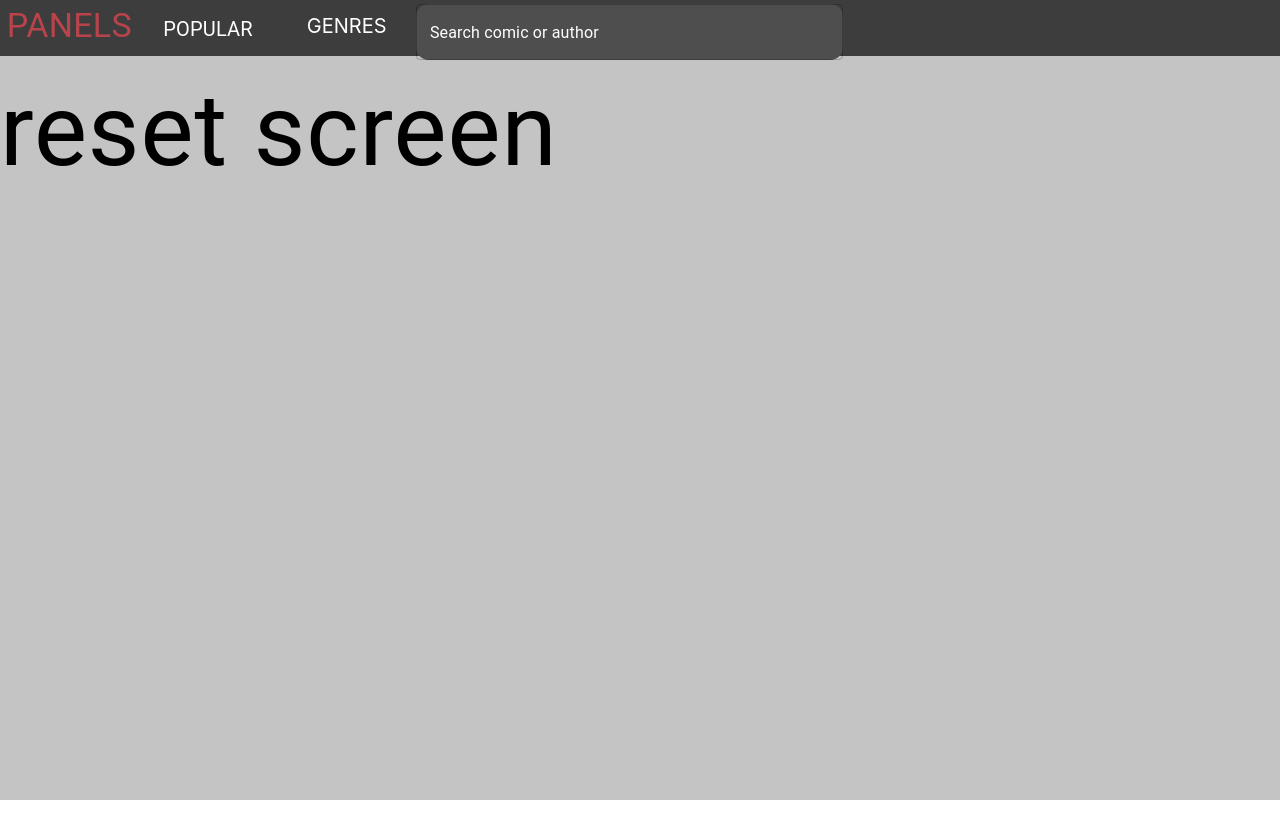
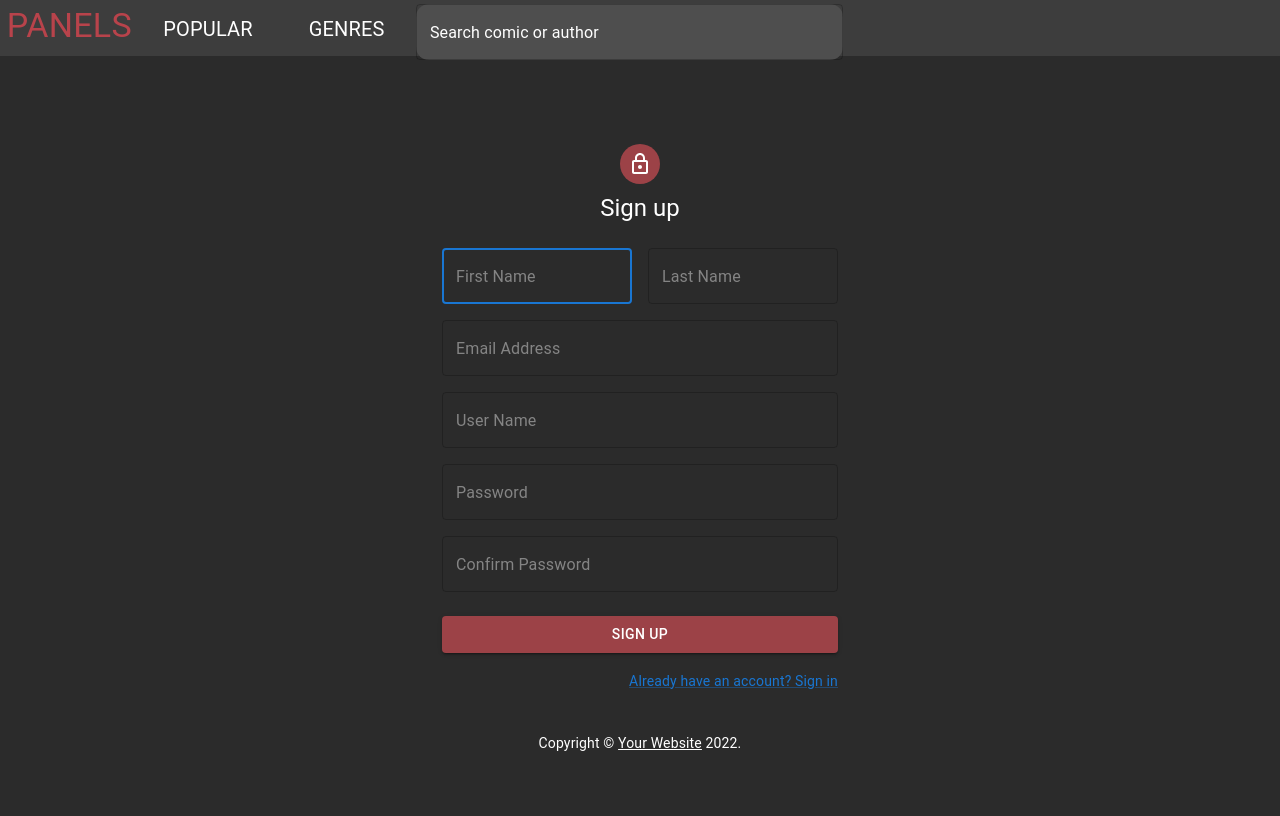
Before and after one commit to CobyYee/Panels, a React (Create React App) app in the folder client/: page /register in a window 1280 px wide. Built offline with nearby package versions, Linux system fonts and the light colour scheme.

Commit message:
Register screen with no functionality

```diff
--- a/client/src/components/RegisterScreen.js
+++ b/client/src/components/RegisterScreen.js
@@ -1,10 +1,146 @@
-import { Typography, Box } from '@mui/material';
+import * as React from 'react';
+import Avatar from '@mui/material/Avatar';
+import Button from '@mui/material/Button';
+import CssBaseline from '@mui/material/CssBaseline';
+import TextField from '@mui/material/TextField';
+import Link from '@mui/material/Link';
+import Grid from '@mui/material/Grid';
+import Box from '@mui/material/Box';
+import LockOutlinedIcon from '@mui/icons-material/LockOutlined';
+import Typography from '@mui/material/Typography';
+import Container from '@mui/material/Container';
 
-export default function ResetScreen() {
-    console.log("hi")
-    return (
-        <div id = 'home-wrapper'>
-            <Typography sx = {{left: '10%', fontSize: '100px'}}> reset screen </Typography>
-        </div>
-    )
+function Copyright(props) {
+  return (
+    <Typography variant="body2" color="white" align="center" {...props}>
+      {'Copyright © '}
+      <Link color="inherit" href="https://mui.com/">
+        Your Website
+      </Link>{' '}
+      {new Date().getFullYear()}
+      {'.'}
+    </Typography>
+  );
 }
+
+export default function RegisterScreen() {
+  const handleSubmit = (event) => {
+    event.preventDefault();
+    const data = new FormData(event.currentTarget);
+    console.log({
+      email: data.get('email'),
+      password: data.get('password'),
+    });
+  };
+
+  return (
+      <div style={{ background: '#2b2b2b', height: '95vh' }}>
+      <Container component="main" maxWidth="xs">
+        <CssBaseline />
+        <Box
+          sx={{
+            paddingTop: 10,
+            display: 'flex',
+            flexDirection: 'column',
+            alignItems: 'center',
+          }}
+        >
+          <Avatar sx={{ m: 1, bgcolor: '#9c4247' }}>
+            <LockOutlinedIcon />
+          </Avatar>
+          <Typography component="h1" variant="h5" sx={{ color: 'white' }}>
+            Sign up
+          </Typography>
+          <Box component="form" noValidate onSubmit={handleSubmit} sx={{ mt: 3 }}>
+            <Grid container spacing={2}>
+              <Grid item xs={12} sm={6}>
+                <TextField
+                  autoComplete="given-name"
+                  name="firstName"
+                  required
+                  fullWidth
+                  id="firstName"
+                  placeholder="First Name"
+                  autoFocus
+                  sx={{ input: { color: 'white' } }}
+                />
+              </Grid>
+              <Grid item xs={12} sm={6}>
+                <TextField
+                  required
+                  fullWidth
+                  id="lastName"
+                  placeholder="Last Name"
+                  name="lastName"
+                  autoComplete="family-name"
+                  sx={{ input: { color: 'white' } }}
+                />
+              </Grid>
+              <Grid item xs={12}>
+                <TextField
+                  required
+                  fullWidth
+                  id="email"
+                  placeholder="Email Address"
+                  name="email"
+                  autoComplete="email"
+                  sx={{ input: { color: 'white' } }}
+                />
+              </Grid>
+              <Grid item xs={12}>
+                <TextField
+                  required
+                  fullWidth
+                  id="username"
+                  placeholder="User Name"
+                  name="username"
+                  autoComplete="user-name"
+                  sx={{ input: { color: 'white' } }}
+                />
+              </Grid>
+              <Grid item xs={12}>
+                <TextField
+                  required
+                  fullWidth
+                  name="password"
+                  placeholder="Password"
+                  type="password"
+                  id="password"
+                  autoComplete="new-password"
+                  sx={{ input: { color: 'white' } }}
+                />
+              </Grid>
+              <Grid item xs={12}>
+                <TextField
+                  required
+                  fullWidth
+                  id="confirm-password"
+                  placeholder="Confirm Password"
+                  name="confirm"
+                  autoComplete="confirm-password"
+                  sx={{ input: { color: 'white' } }}
+                />
+              </Grid>
+            </Grid>
+            <Button
+              type="submit"
+              fullWidth
+              variant="contained"
+              sx={{ mt: 3, mb: 2, backgroundColor:'#9c4247' }}
+            >
+              Sign Up
+            </Button>
+            <Grid container justifyContent="flex-end">
+              <Grid item>
+                <Link href='/login/' variant="body2">
+                  Already have an account? Sign in
+                </Link>
+              </Grid>
+            </Grid>
+          </Box>
+        </Box>
+        <Copyright sx={{ mt: 5 }} />
+      </Container>
+      </div>
+  );
+}
```
